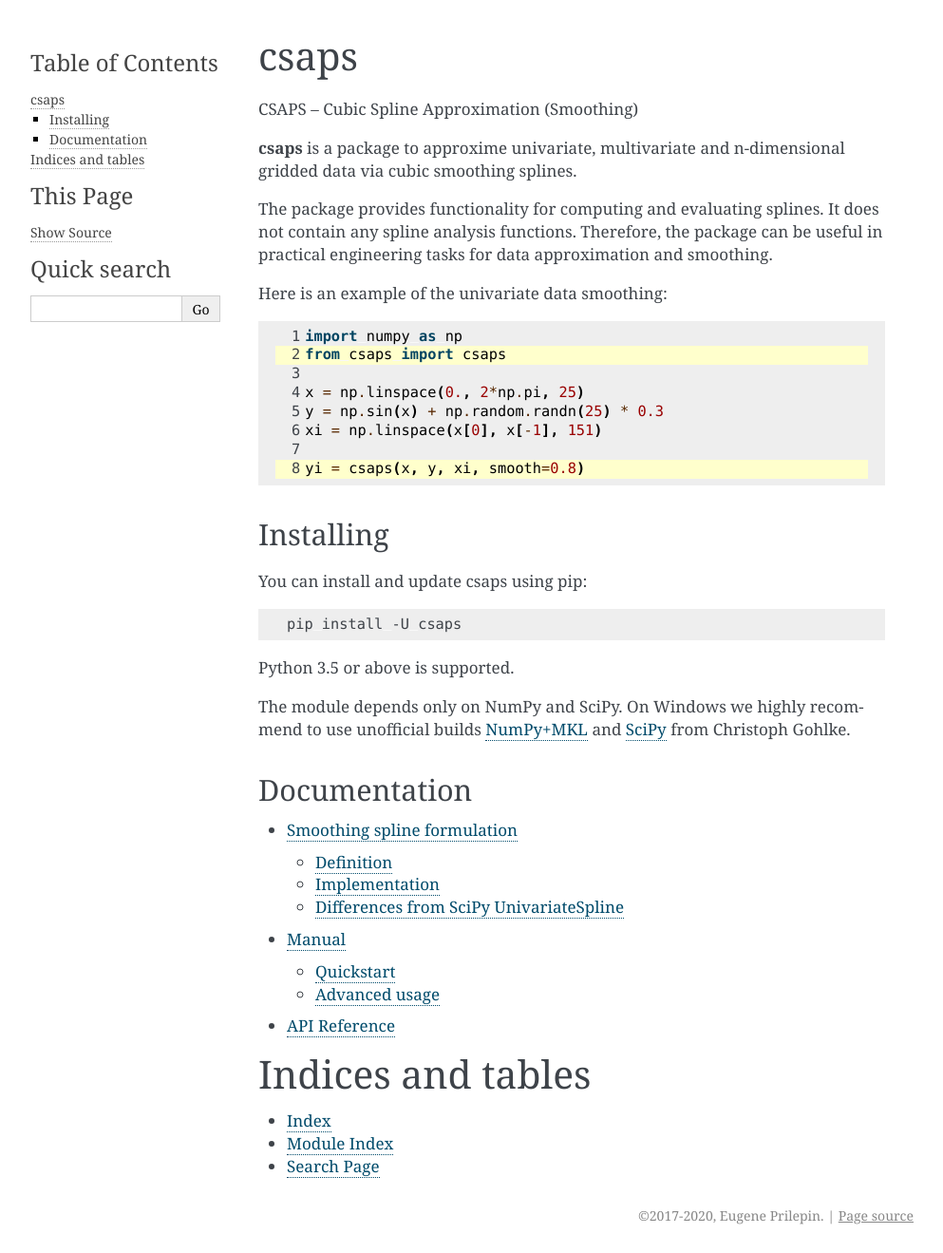
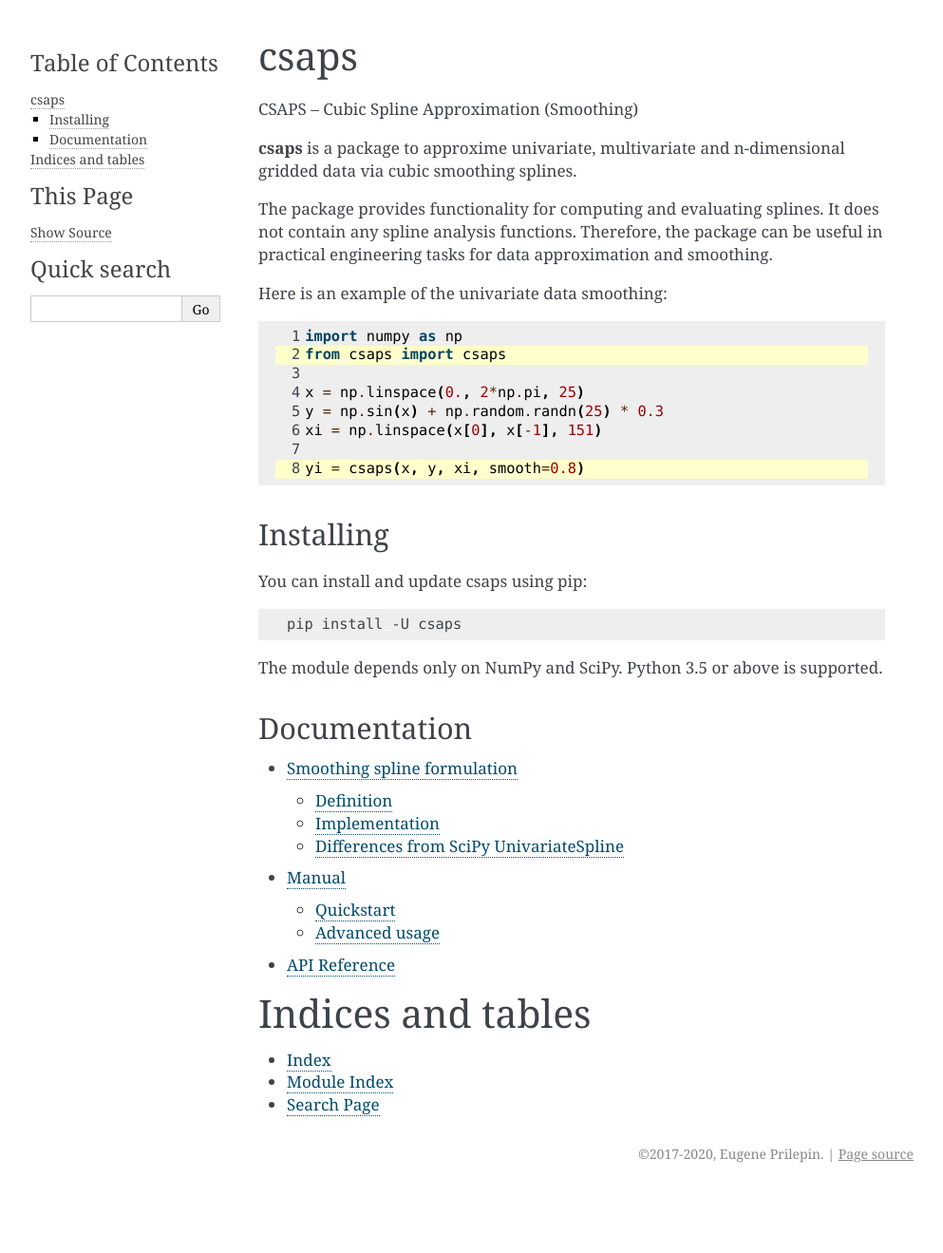
Before and after one commit to espdev/csaps, a Sphinx documentation site: the page built from docs/index.rst, in a window 1280 px wide. Shown: the whole page at 95% size, without its empty margins (148-1141 px from the left). Built offline with Sphinx 7.4.7, drawn with Linux system fonts in a browser that asks for light colours; after the commit the page ends 1254 px from its top, so only the background shows below that.

Commit message:
Remove outdated info

```diff
--- a/docs/index.rst
+++ b/docs/index.rst
@@ -35,12 +35,9 @@
 
     pip install -U csaps
 
+The module depends only on NumPy and SciPy.
 Python 3.5 or above is supported.
 
-The module depends only on NumPy and SciPy.
-On Windows we highly recommend to use unofficial builds
-`NumPy+MKL <https://www.lfd.uci.edu/~gohlke/pythonlibs/#numpy>`_ and
-`SciPy <https://www.lfd.uci.edu/~gohlke/pythonlibs/#scipy>`_ from Christoph Gohlke.
 
 Documentation
 -------------
```
